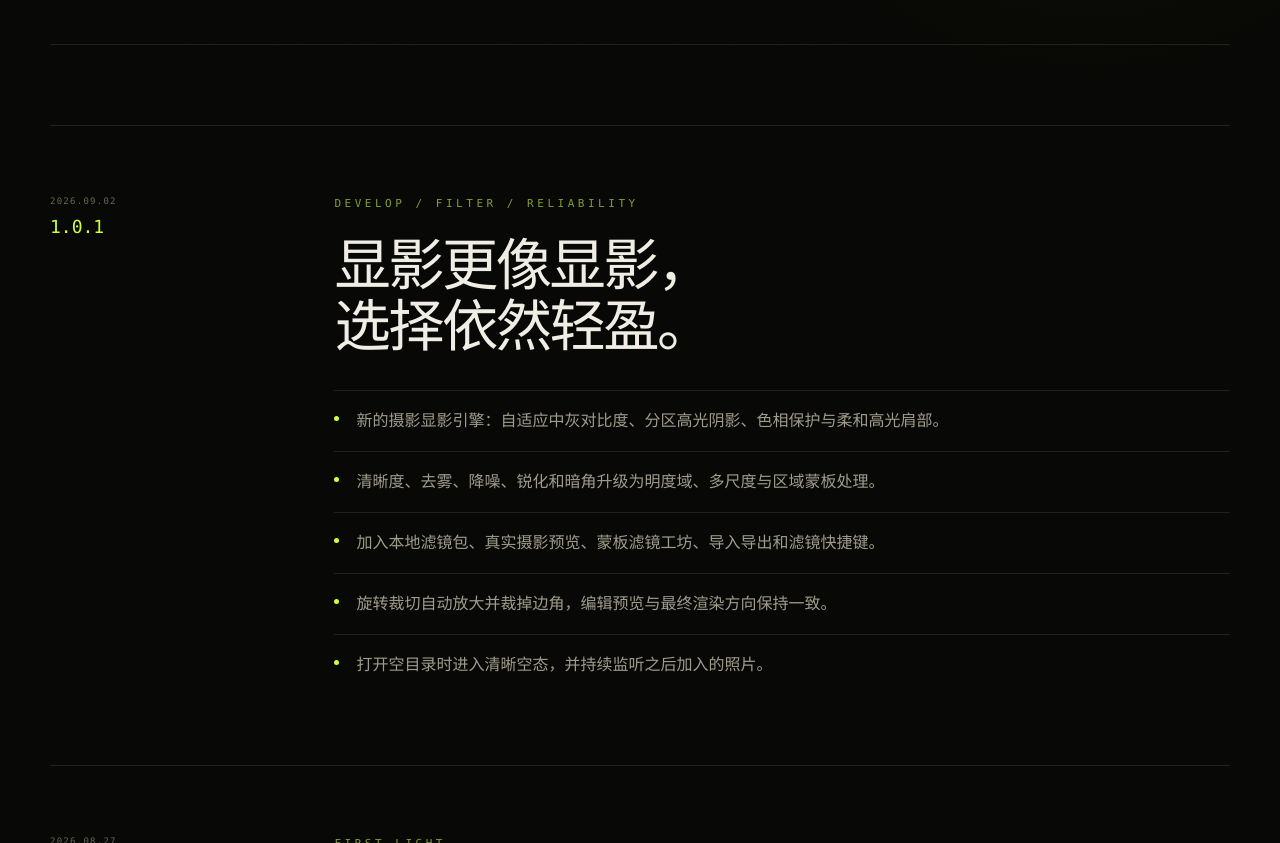
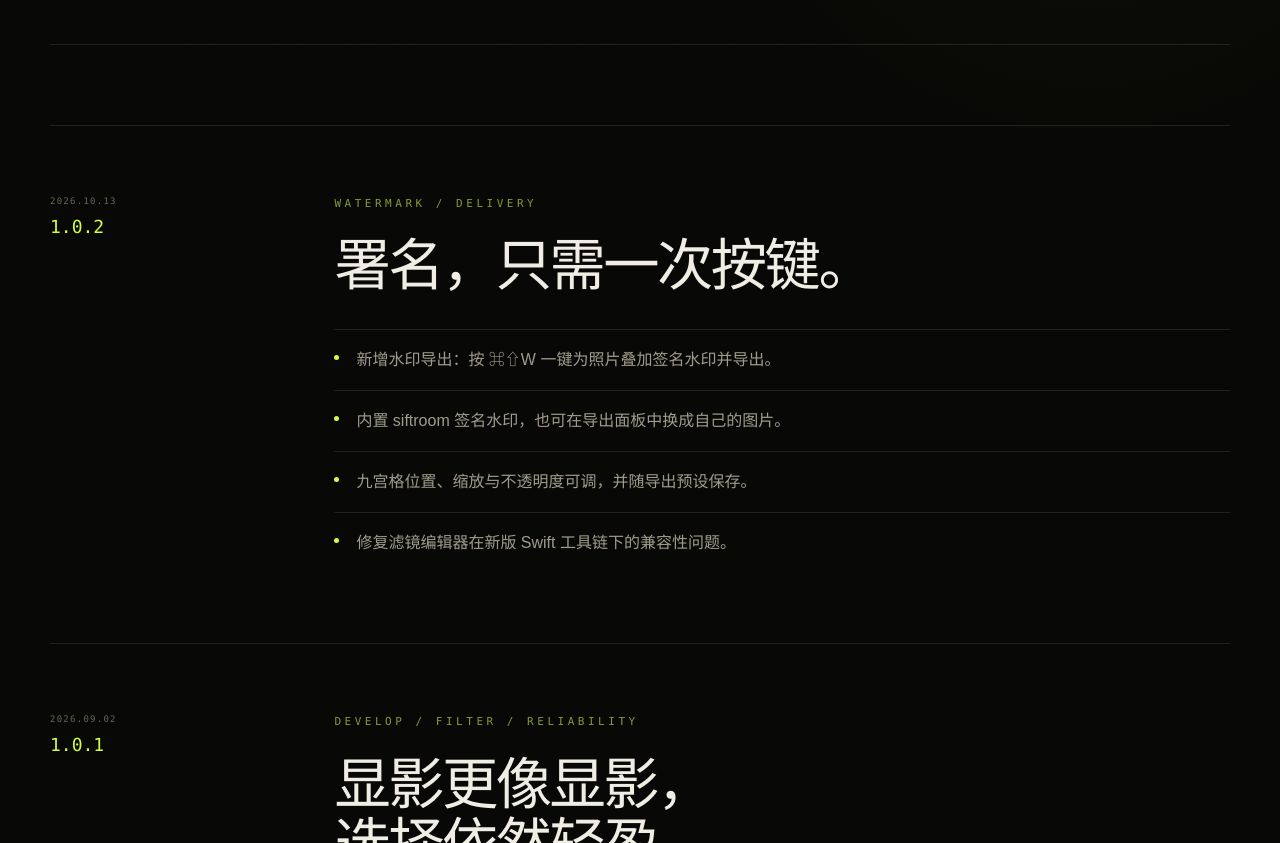
Before and after one commit to Glenffi/Glenffi.github.io, a plain HTML site: page changelog/index.html in a window 1280 px wide. Shown: the part 560-1403 px from the top of the page. Drawn offline with Linux system fonts and the light colour scheme.

Commit message:
Add Siftroom 1.0.2 changelog entry

```diff
--- a/changelog/index.html
+++ b/changelog/index.html
@@ -27,6 +27,20 @@
     </header>
 
     <div class="changelog-stack section-shell">
+      <article class="release-entry">
+        <header><time datetime="2026-10-13">2026.10.13</time><span>1.0.2</span></header>
+        <div>
+          <p class="eyebrow">WATERMARK / DELIVERY</p>
+          <h2>署名，只需一次按键。</h2>
+          <ul>
+            <li>新增水印导出：按 ⌘⇧W 一键为照片叠加签名水印并导出。</li>
+            <li>内置 siftroom 签名水印，也可在导出面板中换成自己的图片。</li>
+            <li>九宫格位置、缩放与不透明度可调，并随导出预设保存。</li>
+            <li>修复滤镜编辑器在新版 Swift 工具链下的兼容性问题。</li>
+          </ul>
+        </div>
+      </article>
+
       <article class="release-entry">
         <header><time datetime="2026-09-02">2026.09.02</time><span>1.0.1</span></header>
         <div>
```
